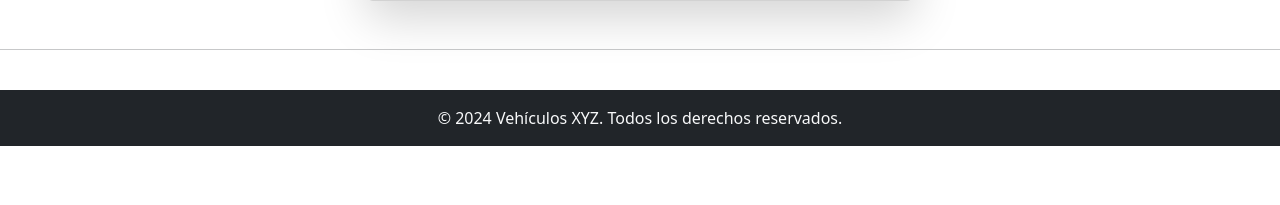
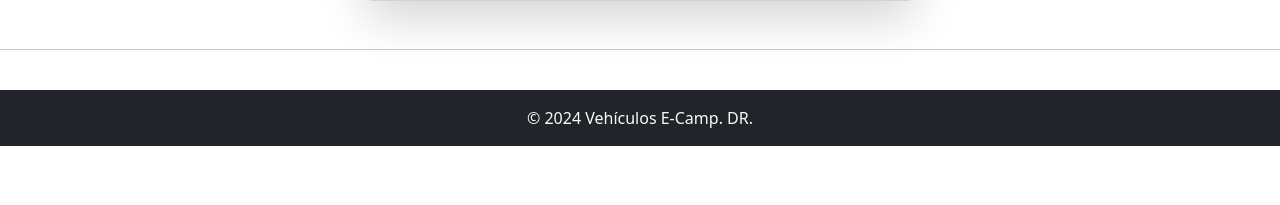
Before and after one commit to merojasr/mod_06, a Django app: page /vehiculo/add/ in a window 1280 px wide. Shown: the part 489-694 px from the top of the page. Run offline with Django 5.2, Linux system fonts and the light colour scheme; a user stored in the database is signed in.

Commit message:
Update footer.html

```diff
--- a/ProyectoVehiculosDjango/templates/footer.html
+++ b/ProyectoVehiculosDjango/templates/footer.html
@@ -2,6 +2,6 @@
 <br>
 <footer class="bg-dark text-light py-3">
     <div class="container text-center">
-        <p class="mb-0">&copy; 2024 Vehículos XYZ. Todos los derechos reservados.</p>
+        <p class="mb-0">&copy; 2024 Vehículos E-Camp. DR.</p>
     </div>
 </footer>
```
